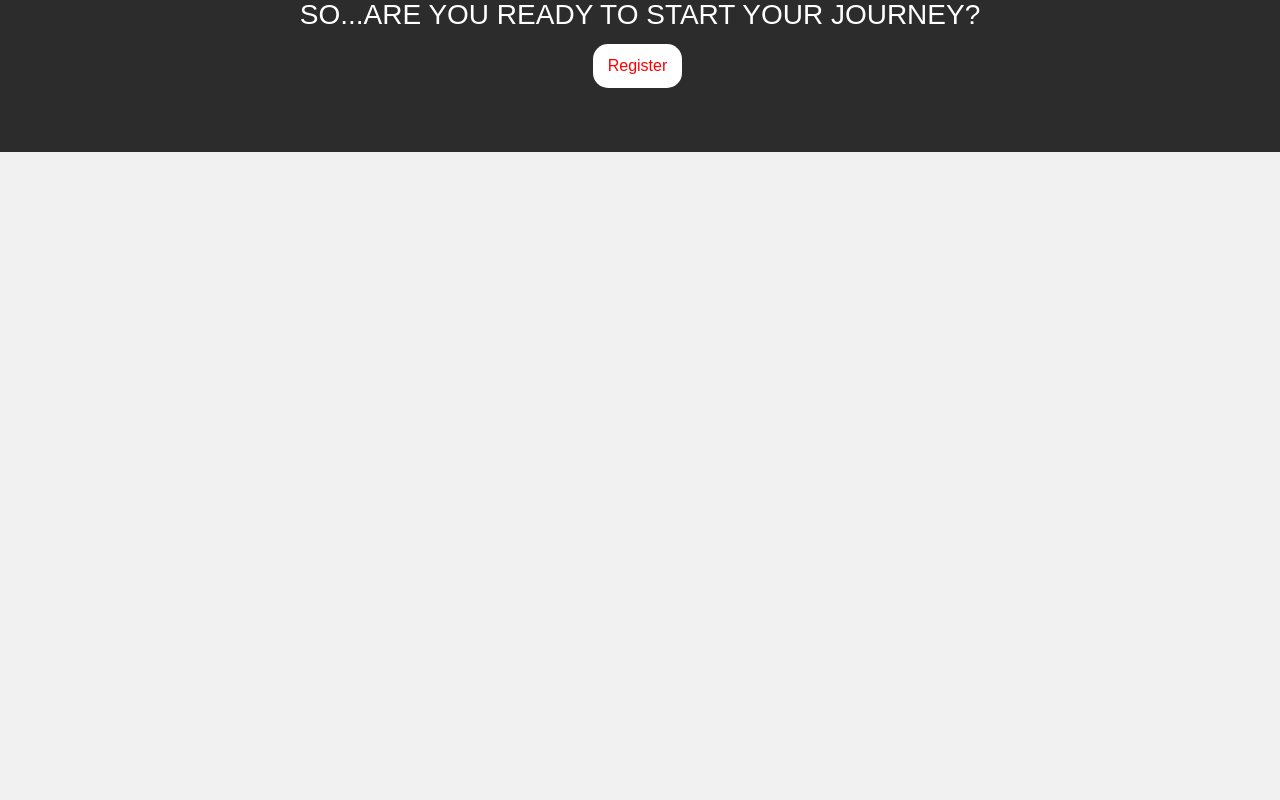
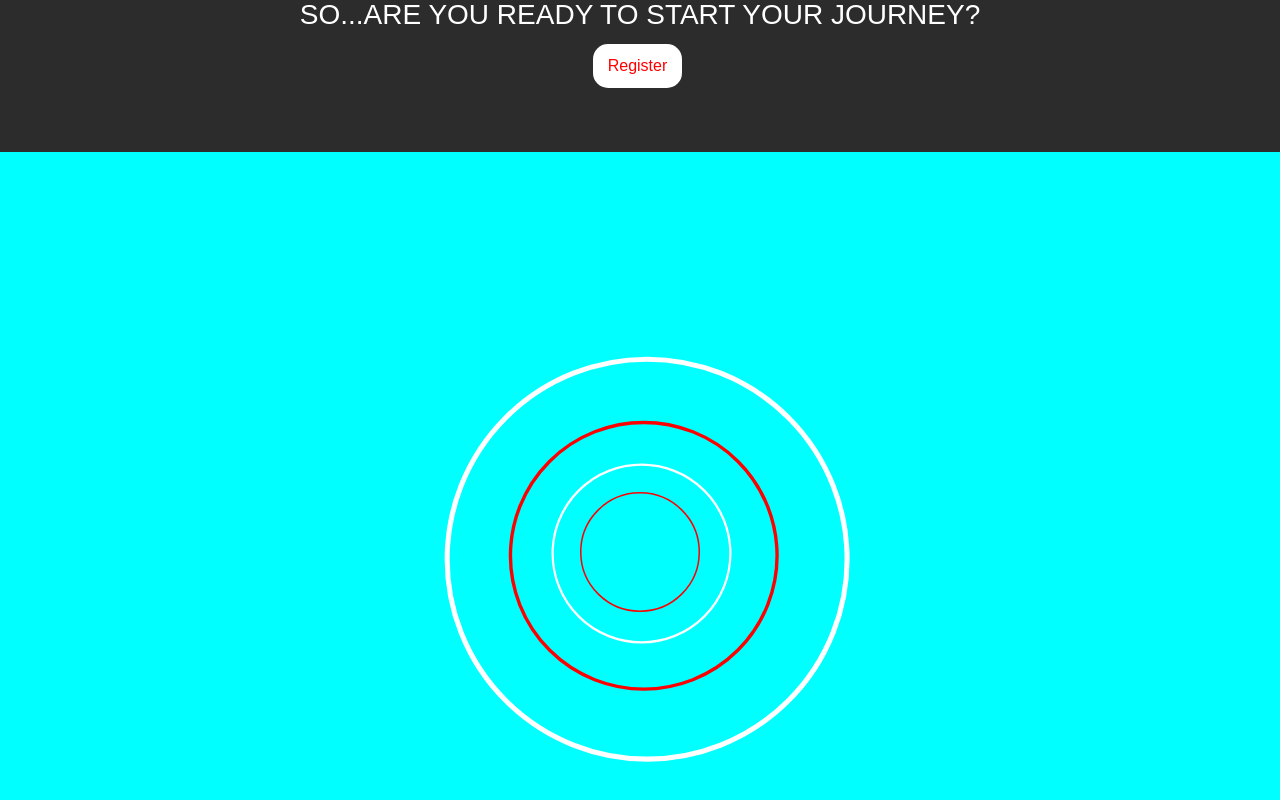
Before and after one commit to WildHeat/Progress-front-end, a React (Create React App) app: page / in a window 1280 px wide. Shown: the part 2504-3304 px from the top of the page. Before the commit the page ends 2656 px from the top, so only its background shows below. Built offline with nearby package versions, Linux system fonts and the light colour scheme.

Commit message:
added tunnel animation

```diff
--- /dev/null
+++ b/src/components/Tunnel/Tunnel.css
@@ -0,0 +1,27 @@
+.tunnel-container {
+  display: flex;
+
+  width: 100%;
+  height: 100vh;
+  background-color: aqua;
+}
+
+.center-container {
+  margin: auto;
+  width: 5rem;
+}
+
+.circle {
+  transition: all 0.1s ease 0s;
+  width: 5rem;
+  height: 5rem;
+  border-radius: 50%;
+}
+
+.red-circle {
+  border: solid 1px red;
+}
+
+.white-circle {
+  border: solid 1px white;
+}
--- /dev/null
+++ b/src/components/Tunnel/Tunnel.js
@@ -0,0 +1,49 @@
+import React, { useEffect, useState } from "react";
+import "./Tunnel.css";
+
+const Tunnel = () => {
+  const [mousePosition, setMousePosition] = useState({ x: 0, y: 0 });
+
+  const circleStyle = {
+    transform: `translate(${mousePosition.x / 50}px, ${
+      mousePosition.y / 50
+    }px) scale(1.5)`,
+  };
+
+  const handleMouseMove = (event) => {
+    const { clientX, clientY } = event;
+    const divRect = event.target.getBoundingClientRect();
+    const centerX = divRect.width / 2;
+    const centerY = divRect.height / 2;
+    const offsetX = clientX - divRect.left - centerX;
+    const offsetY = clientY - divRect.top - centerY;
+
+    setMousePosition({ x: offsetX, y: offsetY });
+  };
+
+  useEffect(() => {
+    window.addEventListener("mousemove", handleMouseMove);
+
+    return () => {
+      window.removeEventListener("mousemove", handleMouseMove);
+    };
+  }, []);
+  return (
+    <div className="tunnel-container">
+      <div className="center-container">
+        <div className="circle red-circle most-inner" style={circleStyle}>
+          <div className="circle white-circle inner" style={circleStyle}>
+            <div className="circle red-circle outer" style={circleStyle}>
+              <div
+                className="circle white-circle most-outer"
+                style={circleStyle}
+              ></div>
+            </div>
+          </div>
+        </div>
+      </div>
+    </div>
+  );
+};
+
+export default Tunnel;
--- a/src/components/index/IndexPage.js
+++ b/src/components/index/IndexPage.js
@@ -2,6 +2,7 @@ import React from "react";
 import "./IndexPage.css";
 import ImageSlider from "../ImageSlider/ImageSlider";
 import InfoDeck from "./InfoDeck";
+import Tunnel from "../Tunnel/Tunnel";
 
 function IndexPage() {
   const slides = [
@@ -46,6 +47,7 @@ function IndexPage() {
           <button className="register-button">Register</button>
         </a>
       </div>
+      <Tunnel />
     </div>
   );
 }
```
